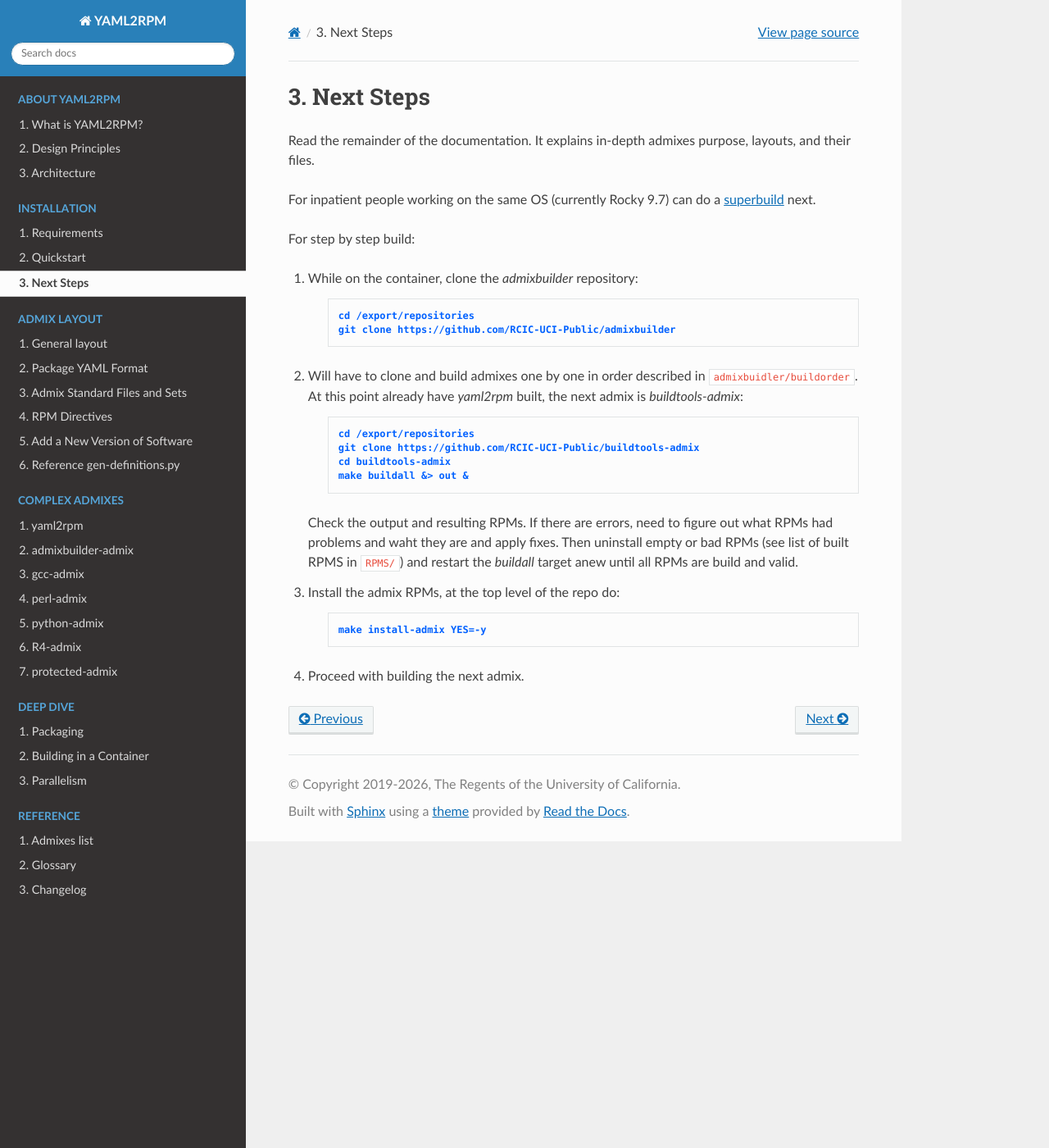
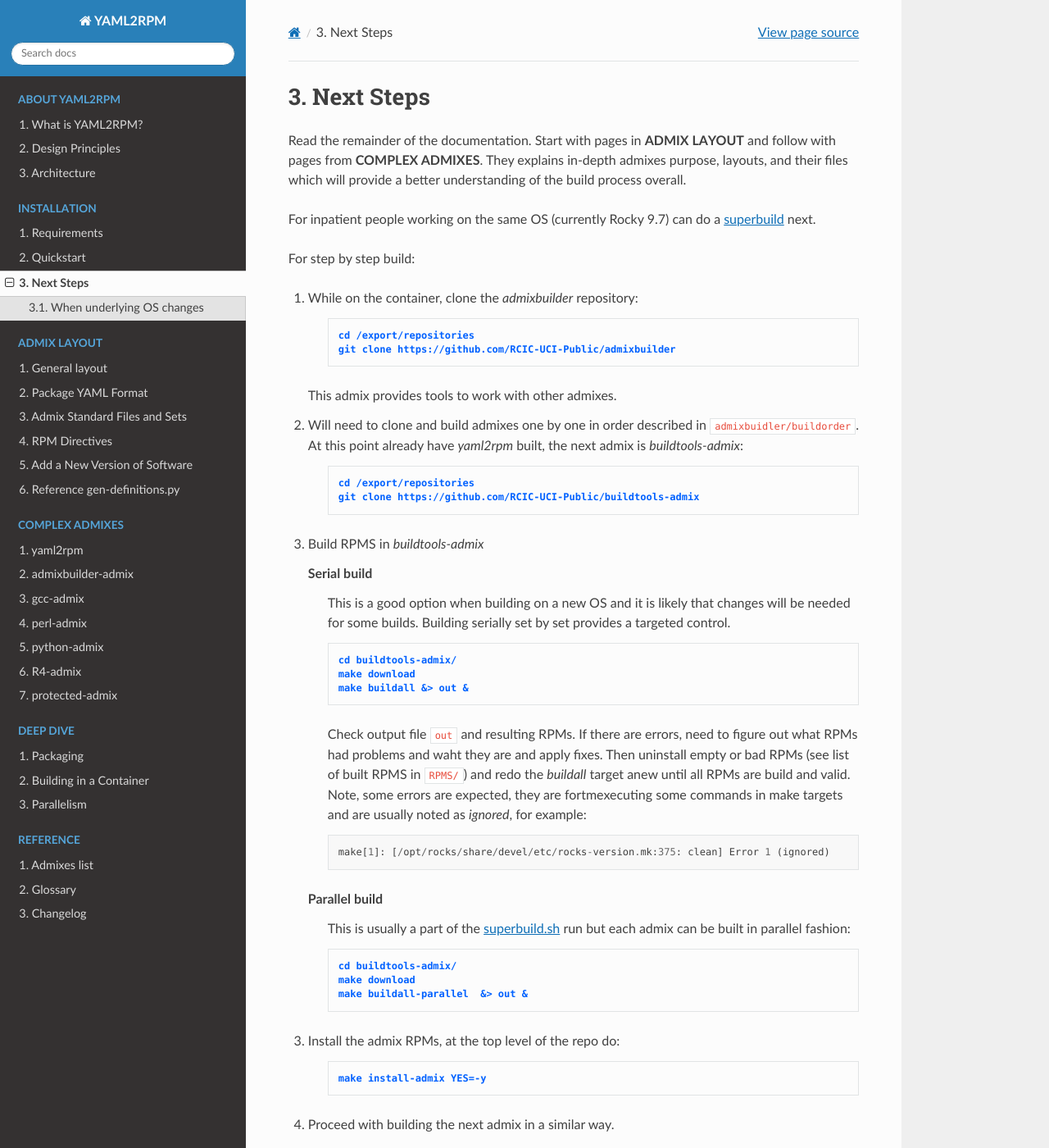
Before and after one commit to RCIC-UCI-Public/yaml2rpm-docs, a Sphinx documentation site: the page built from docs/source/installation/next.rst, in a window 1280 px wide and 1400 px high. Shown: the whole window at 82% size. Built offline with Sphinx 7.4.7 and the Read the Docs theme 3.1.0, drawn with Linux system fonts in a browser that asks for light colours; pages that are not in the unit, such as notebooks, are missing from menus; some of the changed text lies outside the part shown.

```diff
--- a/docs/source/index.rst
+++ b/docs/source/index.rst
@@ -44,6 +44,7 @@ YAML2RPM Documentation
    :numbered:
    :caption: Complex Admixes
 
+   admixes/intro
    admixes/yaml2rpm
    admixes/admixbuilder
    admixes/gcc
--- a/docs/source/installation/next.rst
+++ b/docs/source/installation/next.rst
@@ -4,8 +4,10 @@
 Next Steps
 ===========
 
-Read the remainder of the documentation. It explains in-depth admixes purpose, layouts,
-and their files.
+Read the remainder of the documentation.
+Start with pages in **ADMIX LAYOUT** and follow with pages from **COMPLEX ADMIXES**.
+They explains in-depth admixes purpose, layouts, and their files which will
+provide a better understanding of the build process overall.
 
 For inpatient people working on the same OS (currently Rocky 9.7)
 can do a :ref:`superbuild <superbuild>` next.
@@ -14,28 +16,79 @@ For step by step build:
 
 1. While on the container, clone the *admixbuilder* repository:
 
-    .. parsed-literal::
-      :command:`cd /export/repositories
-      git clone https://github.com/RCIC-UCI-Public/admixbuilder`
+     .. parsed-literal::
+        :command:`cd /export/repositories
+        git clone https://github.com/RCIC-UCI-Public/admixbuilder`
 
-2. Will have to clone and build admixes one by one
+   This admix provides tools to work with other admixes.
+
+#. Will need to clone and build admixes one by one
    in order described in ``admixbuidler/buildorder``. At this point already have
    *yaml2rpm* built, the next admix is *buildtools-admix*:
 
      .. parsed-literal::
-       :command:`cd /export/repositories
-       git clone https://github.com/RCIC-UCI-Public/buildtools-admix
-       cd buildtools-admix
-       make buildall &> out &`
+        :command:`cd /export/repositories
+        git clone https://github.com/RCIC-UCI-Public/buildtools-admix`
 
-   Check the output and resulting RPMs. If there are errors, need to figure
-   out what RPMs had problems and waht they are and apply fixes. Then uninstall
-   empty or bad RPMs (see list of built RPMS in ``RPMS/``)
-   and restart the *buildall* target anew until all RPMs are build and valid.
+#. Build RPMS in *buildtools-admix*
+
+   **Serial build**
+     This is a good option when building on a new OS and it is likely
+     that changes will be needed for some builds. Building serially set by set
+     provides a targeted control.
+
+     .. parsed-literal::
+        :command:`cd buildtools-admix/
+    	make download
+        make buildall &> out &`
+
+     Check output file ``out`` and resulting RPMs. If there are errors, need to figure
+     out what RPMs had problems and waht they are and apply fixes. Then uninstall
+     empty or bad RPMs (see list of built RPMS in ``RPMS/``)
+     and redo the *buildall* target anew until all RPMs are build and valid.
+     Note, some errors are expected, they are fortmexecuting some commands in
+     make targets and are usually noted as *ignored*, for example:
+
+     .. code-block::
+
+        make[1]: [/opt/rocks/share/devel/etc/rocks-version.mk:375: clean] Error 1 (ignored)
+
+
+   **Parallel build**
+     This is usually a part of the :ref:`superbuild` run but each admix can be
+     built in parallel fashion:
+
+     .. parsed-literal::
+        :command:`cd buildtools-admix/
+    	make download
+        make buildall-parallel  &> out &`
 
 3. Install the admix RPMs, at the top level of the repo do:
 
      .. parsed-literal::
        :command:`make install-admix YES=-y`
 
-4.  Proceed with building the next admix.
+4.  Proceed with building the next admix in a similar way.
+
+When underlying OS changes
+--------------------------
+
+The OS changes bring sometimes unexpected changes:
+
+- the RPMs names change
+- some may be no longer offered
+- new RPMs will be required to provide the same functionality
+
+.. note:: It can take a few weeks (major OS change) **to work out all the details/differences
+          admix-by-admix, in order, package-by-package**.
+
+The older the software, the more problematic the OS change is for it.  It may result in:
+
+  - applying patches to the software packages (have to create the patches)
+  - in changing versions (previous no longer compiles)
+  - updating dependencies
+  - adding additional prerequisite software
+
+We try to keep our software stack in accordance with our users needs.
+However, there will be situations when the software no longer can be
+build under the new OS.
```
